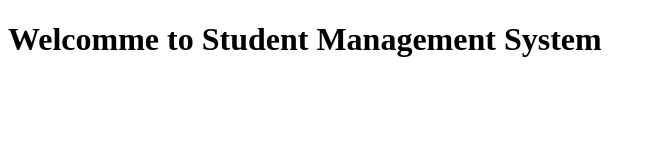
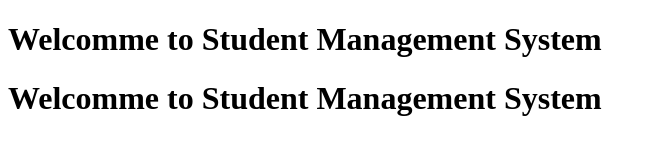
Before and after one commit to aurosmita-swain/StudentManagementSystem, a plain HTML site: page index.html in a window 1280 px wide. Shown: the whole page, without its empty margins (0-657 px from the left). Drawn offline with Linux system fonts and the light colour scheme.

Commit message:
changes in html

```diff
--- a/index.html
+++ b/index.html
@@ -7,5 +7,6 @@
 </head>
 <body>
     <h1>Welcomme to Student Management System </h1>
+    <h1>Welcomme to Student Management System </h1>
 </body>
 </html>
```
